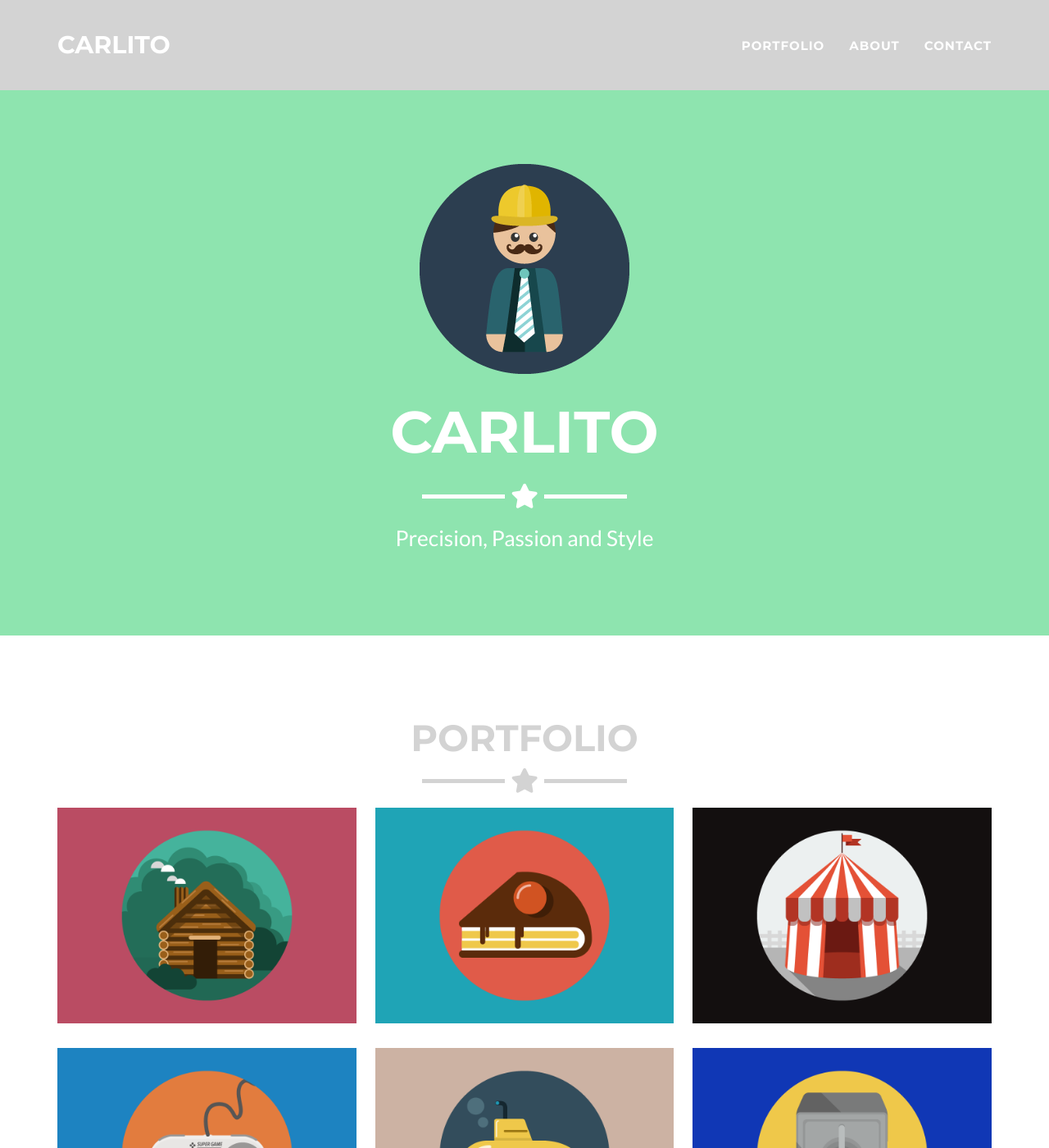
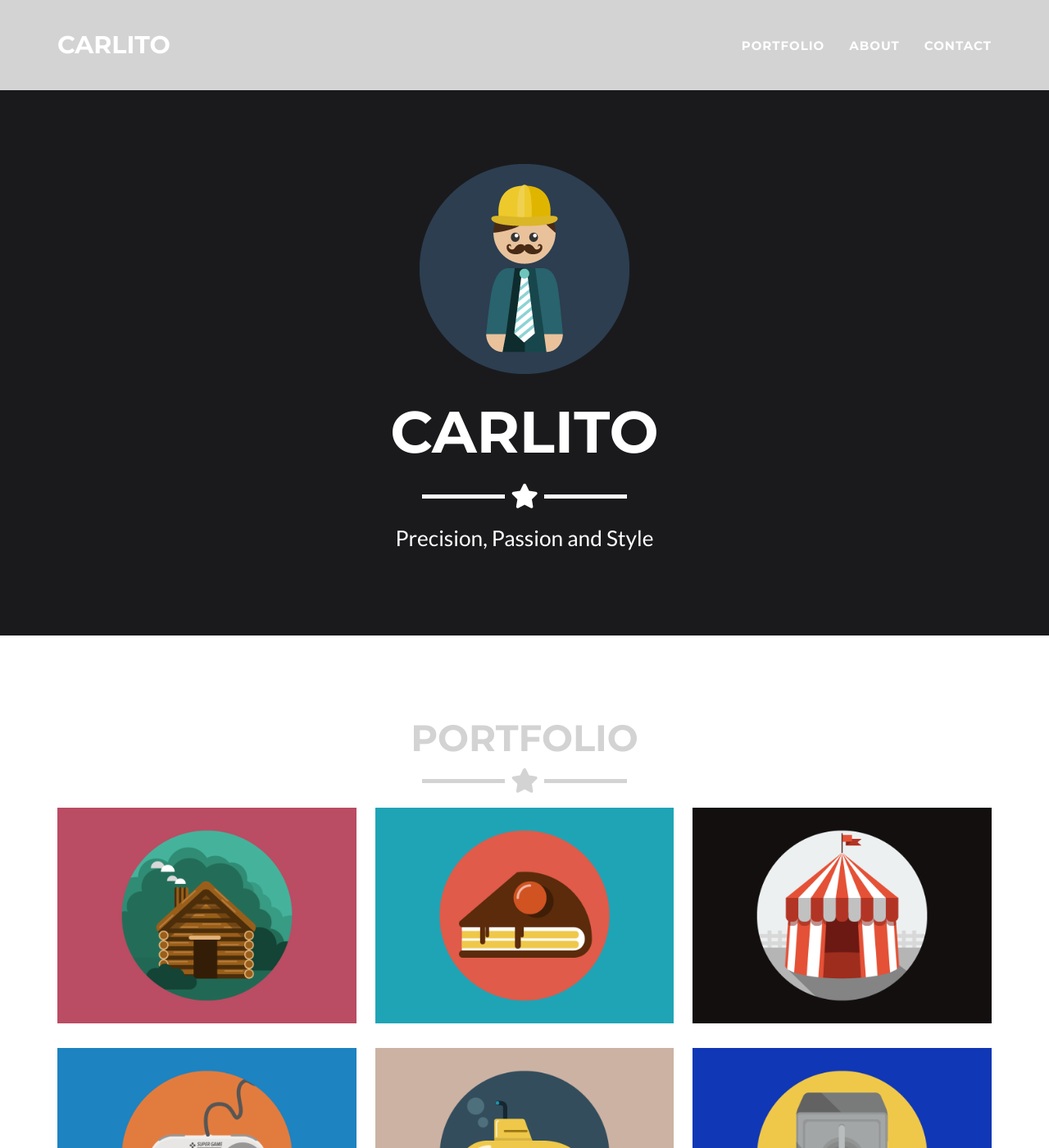
Before and after one commit to carlitodabarber/carlitodabarber.github.io, a Jekyll site: the page built from _posts/2014-07-18-project-1.markdown, in a window 1280 px wide and 1400 px high. Shown: the whole window at 82% size. Built offline with Jekyll 4.4.1, drawn with Linux system fonts in a browser that asks for light colours.

Commit message:
Color Changes

```diff
--- a/_config.yml
+++ b/_config.yml
@@ -25,7 +25,7 @@ disqus_shortname: myshortname
 
 # Color settings (hex-codes without the leading hash-tag)
 color:
-  primary: 8EE4AF #
+  primary: 1A1A1D #Main
   primary-rgb: FF0000 #"128,179,255"
   secondary: D3D3D3 #FD6E8A
   secondary-dark: FFFFFF #A2122F
```
